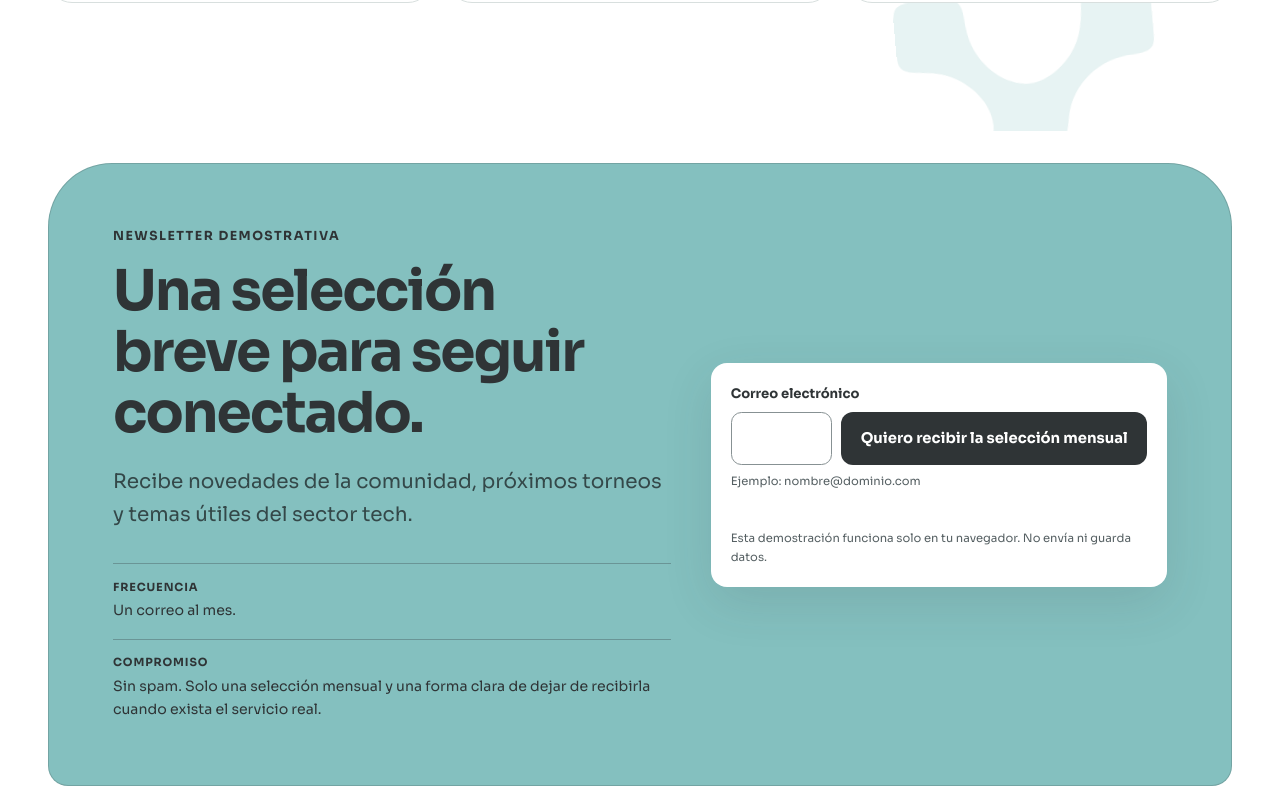
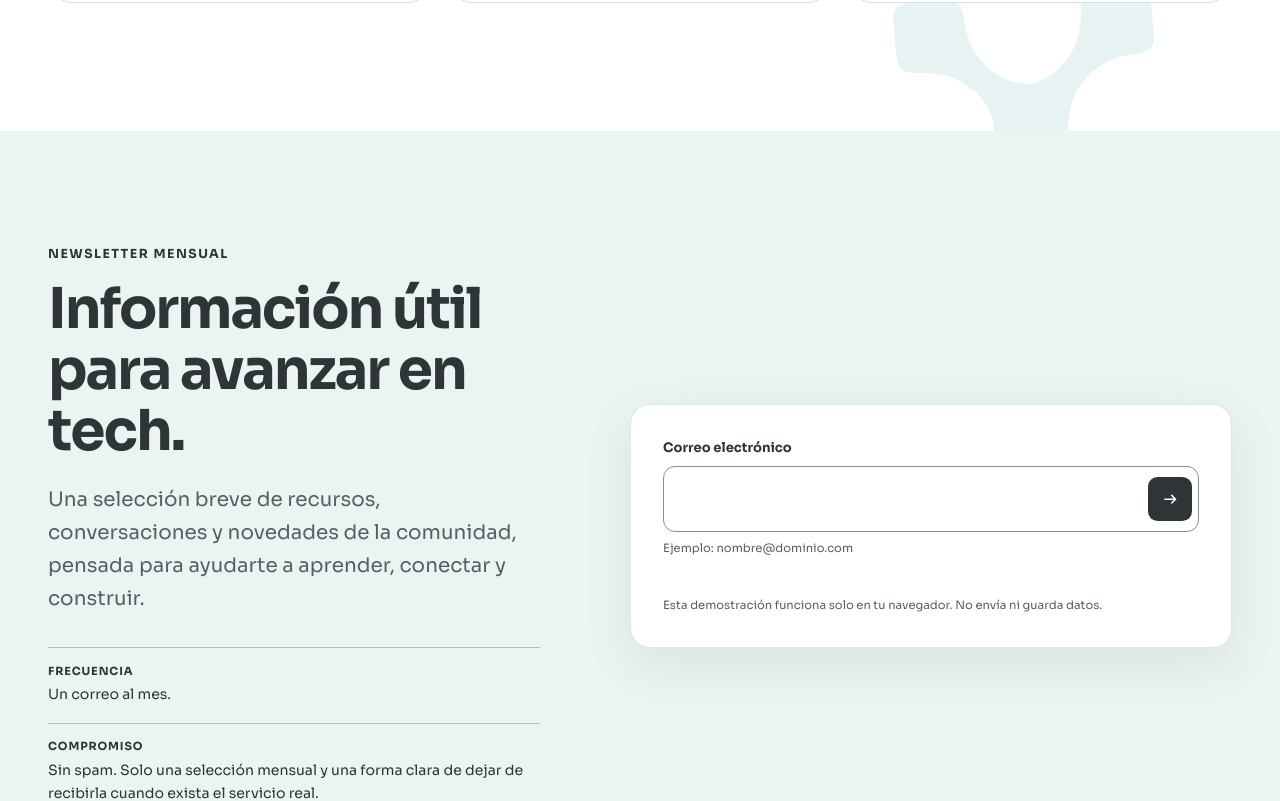
Before and after one commit to DH-Multimedios/techtojob, a Next.js app: page / in a window 1280 px wide. Shown: the part 7800-8601 px from the top of the page. Built offline with nearby package versions, Linux system fonts and the light colour scheme; no server answers.

Commit message:
feat(newsletter): redesign useful monthly digest

```diff
--- a/app/globals.css
+++ b/app/globals.css
@@ -2572,16 +2572,14 @@ h3 {
 
 /* Newsletter */
 .section--newsletter {
-  padding-top: 2rem;
+  padding-block: clamp(5rem, 9vw, 7.5rem);
+  background: var(--mint-pale);
 }
 
 .newsletter-card {
   display: grid;
-  gap: 2.5rem;
-  padding: clamp(1.5rem, 5vw, 4rem);
-  border: 1px solid rgb(47 52 54 / 0.2);
-  border-radius: var(--radius-curve);
-  background: var(--mint);
+  gap: clamp(3rem, 7vw, 6rem);
+  align-items: center;
 }
 
 .newsletter-card h2 {
@@ -2593,7 +2591,7 @@ h3 {
 }
 
 .newsletter-card .section-lead {
-  color: #344849;
+  color: var(--ink-soft);
 }
 
 .newsletter-facts {
@@ -2622,10 +2620,12 @@ h3 {
 
 .newsletter-card__form {
   align-self: center;
-  padding: 1.25rem;
-  border-radius: 1rem;
+  min-width: 0;
+  padding: clamp(1.25rem, 3vw, 2rem);
+  border: 1px solid rgb(47 52 54 / 0.12);
+  border-radius: 1.25rem;
   background: var(--paper);
-  box-shadow: 0 16px 50px rgb(47 52 54 / 0.12);
+  box-shadow: 0 16px 50px rgb(47 52 54 / 0.09);
 }
 
 .newsletter-form label {
@@ -2636,22 +2636,58 @@ h3 {
 }
 
 .newsletter-form__row {
+  position: relative;
   display: grid;
-  gap: 0.6rem;
+  grid-template-columns: minmax(0, 1fr) 3.5rem;
+  min-width: 0;
+  border: 1px solid #879193;
+  border-radius: 0.75rem;
+  background: var(--paper);
+  transition:
+    border-color 160ms ease,
+    box-shadow 160ms ease;
 }
 
 .newsletter-form input {
   width: 100%;
-  min-height: 3.25rem;
-  padding: 0.75rem 0.9rem;
-  border: 1px solid #879193;
-  border-radius: 0.65rem;
-  background: var(--paper);
+  min-width: 0;
+  min-height: 4rem;
+  padding: 0.85rem 2.5rem 0.85rem 1rem;
+  border: 0;
+  border-radius: 0.75rem 0 0 0.75rem;
+  background: transparent;
   color: var(--ink);
 }
 
-.newsletter-form input[aria-invalid="true"] {
+.newsletter-form input:focus-visible {
+  outline: 0;
+  box-shadow: none !important;
+}
+
+.newsletter-form__row:has(input:focus-visible) {
+  border-color: var(--focus-dark);
+  box-shadow:
+    0 0 0 3px var(--focus-dark),
+    0 0 0 6px var(--paper);
+}
+
+.newsletter-form__row:has(input[aria-invalid="true"]) {
   border-color: var(--error);
+}
+
+.newsletter-form__submit {
+  align-self: center;
+  justify-self: end;
+  width: 2.75rem;
+  min-height: 2.75rem;
+  margin-right: 0.35rem;
+  padding: 0;
+  border-radius: 0.6rem;
+}
+
+.newsletter-form__submit svg {
+  width: 1.15rem;
+  height: 1.15rem;
 }
 
 .form-help,
@@ -3110,10 +3146,6 @@ h3 {
     grid-column: 1 / -1;
   }
 
-  .newsletter-form__row {
-    grid-template-columns: minmax(0, 1fr) auto;
-  }
-
   .site-footer__bottom {
     grid-template-columns: 1fr auto;
     align-items: center;
@@ -3304,7 +3336,7 @@ h3 {
   }
 
   .newsletter-card {
-    grid-template-columns: minmax(0, 1.1fr) minmax(25rem, 0.9fr);
+    grid-template-columns: minmax(0, 0.9fr) minmax(31rem, 1.1fr);
   }
 
   .site-footer__top {
--- a/components/interactive/NewsletterDemoForm.tsx
+++ b/components/interactive/NewsletterDemoForm.tsx
@@ -1,6 +1,8 @@
 "use client";
 
 import { useRef, useState, type KeyboardEvent } from "react";
+
+import { ArrowIcon } from "@/components/ui/ArrowIcon";
 
 type NewsletterDemoFormProps = {
   emailLabel: string;
@@ -101,11 +103,13 @@ export function NewsletterDemoForm({
           }}
         />
         <button
-          className="button button--dark"
+          className="button button--dark newsletter-form__submit"
           type="button"
+          aria-label={submitLabel}
+          title={submitLabel}
           onClick={activateDemo}
         >
-          {submitLabel}
+          <ArrowIcon />
         </button>
       </div>
       <p id="newsletter-email-help" className="form-help">
--- a/messages/es.json
+++ b/messages/es.json
@@ -148,9 +148,9 @@
     }
   },
   "newsletter": {
-    "eyebrow": "Newsletter demostrativa",
-    "heading": "Una selección breve para seguir conectado.",
-    "value": "Recibe novedades de la comunidad, próximos torneos y temas útiles del sector tech.",
+    "eyebrow": "Newsletter mensual",
+    "heading": "Información útil para avanzar en tech.",
+    "value": "Una selección breve de recursos, conversaciones y novedades de la comunidad, pensada para ayudarte a aprender, conectar y construir.",
     "frequencyLabel": "Frecuencia",
     "frequency": "Un correo al mes.",
     "promiseLabel": "Compromiso",
```
